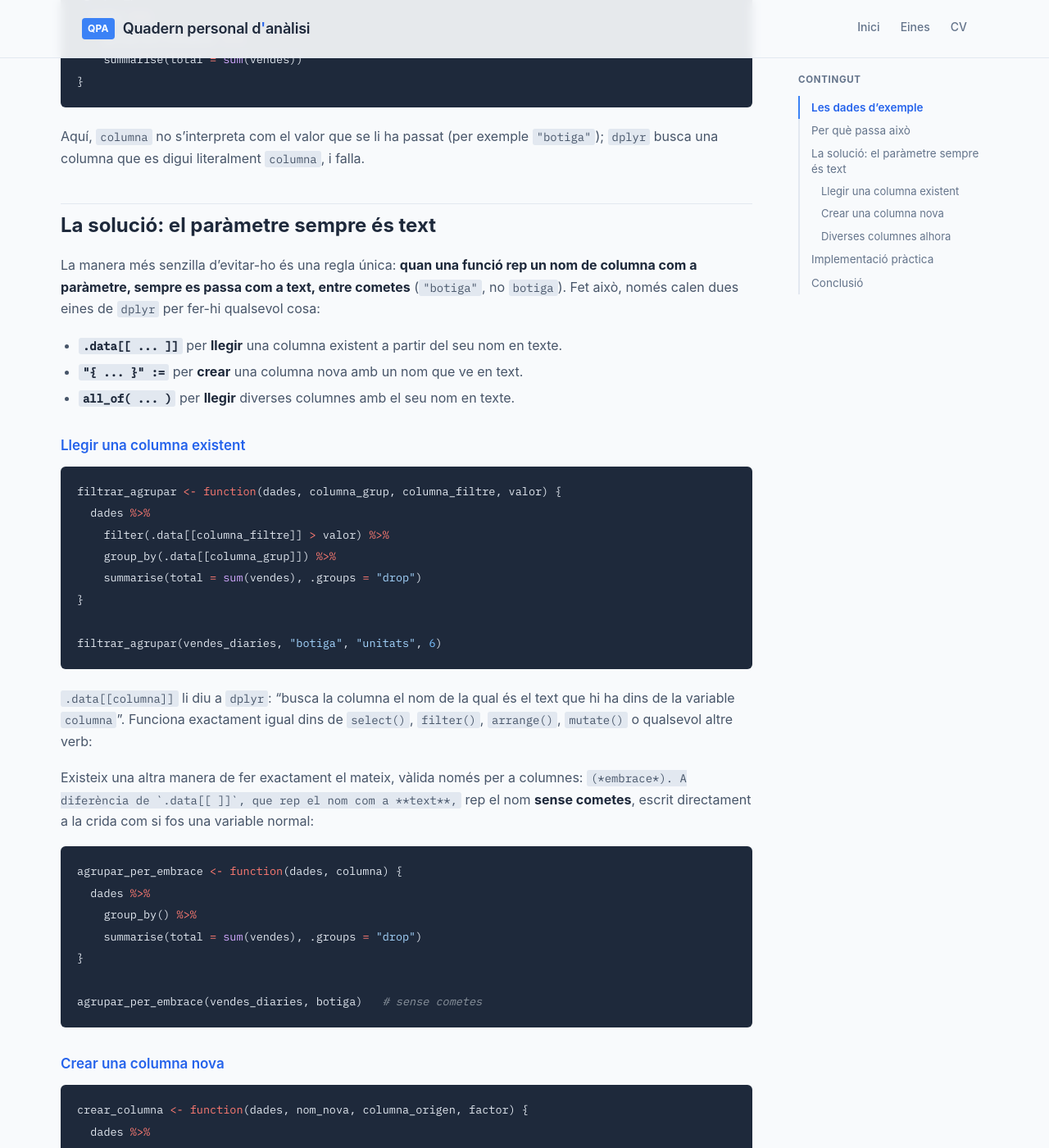
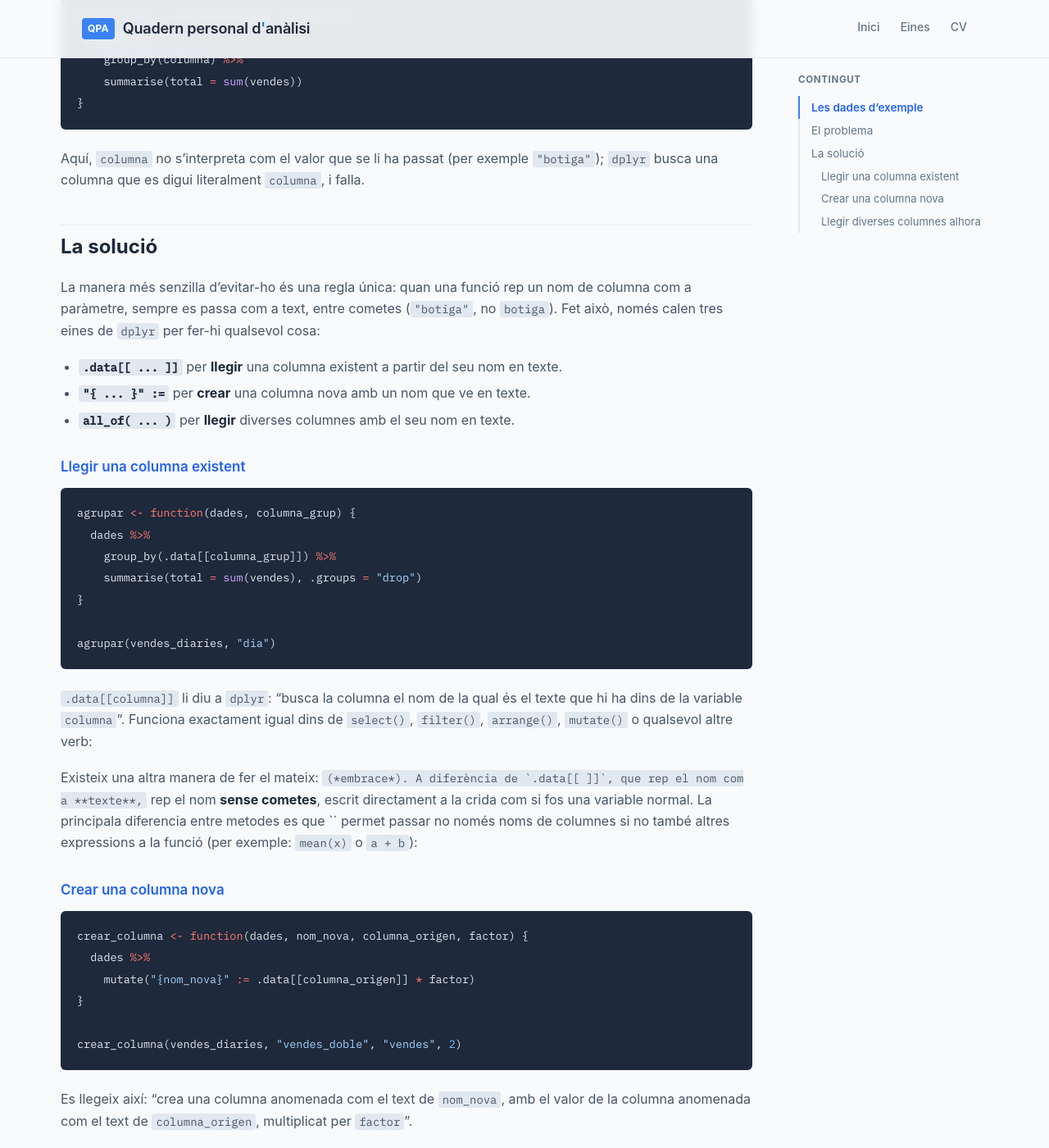
Before and after one commit to alberthr/alberthr.github.io, a Jekyll site: the page built from _posts/2026-04-22-columnes-dinamiques-dplyr.md, in a window 1280 px wide and 1400 px high, scrolled down 1187 px. Shown: the whole window at 82% size. Built offline with Jekyll 4.4.1, drawn with Linux system fonts in a browser that asks for light colours; comment, search, counter and statistics services are not loaded; some of the changed text lies outside the part shown.

Commit message:
Update 2026-04-22-columnes-dinamiques-dplyr.md

````diff
--- a/_posts/2026-04-22-columnes-dinamiques-dplyr.md
+++ b/_posts/2026-04-22-columnes-dinamiques-dplyr.md
@@ -6,11 +6,11 @@
 excerpt: "Quan es fa servir dplyr dins de funcions pròpies, el nom de columna sovint no és fix sinó un paràmetre. Una manera senzilla i consistent de fer-ho, amb un exemple de dades per a cada cas."
 ---
 
-Quan es fa servir `dplyr` dins de funcions pròpies, apareix sovint el mateix problema: el nom de la columna sobre la qual s'agrupa, es calcula o es resumeix **no està fixat al codi**, sinó que es passa com a paràmetre.
+Quan es fa servir `dplyr` dins de funcions pròpies, apareix sovint el mateix problema: el nom de la columna sobre la qual s'agrupa, es calcula o es resumeix no està fixat al codi, sinó que es passa com a paràmetre.
 
 `dplyr` està pensat per escriure's amb noms de columna literals (`group_by(botiga)`, `mutate(total = preu * unitats)`...). Aquesta sintaxi és molt còmoda per escriure codi a mà, però es torna un problema quan el nom de la columna arriba com a paràmetre d'una funció.
 
-Aquest article se centra únicament en **passar noms de columna** (mai expressions senceres com `mean(x)` o `a + b`), i mostra, amb dades reals a cada exemple, una manera senzilla i consistent de resoldre-ho.
+Aquest article se centra en **passar noms de columna**, i mostra, amb exemples, una manera senzilla i consistent de resoldre-ho.
 
 ## Les dades d'exemple
 
@@ -20,13 +20,14 @@
 library(dplyr)
 
 vendes_diaries <- tibble(
+  dia = c("Dilluns", "Dimarts", "Dilluns", "Dimarts"),
   botiga  = c("A", "A", "B", "B"),
   vendes  = c(120, 150, 80, 60),
   unitats = c(10, 12, 8, 5)
 )
 ```
 
-## Per què passa això
+## El problema
 
 `dplyr` interpreta els noms de columna de manera literal: quan s'escriu `group_by(botiga)`, `dplyr` busca una columna que es digui `botiga`, sense mirar si existeix cap variable amb aquest nom a l'entorn. Això és pràctic per escriure codi ràpid, però trenca dins d'una funció:
 
@@ -40,40 +41,29 @@
 
 Aquí, `columna` no s'interpreta com el valor que se li ha passat (per exemple `"botiga"`); `dplyr` busca una columna que es digui literalment `columna`, i falla.
 
-## La solució: el paràmetre sempre és text
+## La solució
 
-La manera més senzilla d'evitar-ho és una regla única: **quan una funció rep un nom de columna com a paràmetre, sempre es passa com a text, entre cometes** (`"botiga"`, no `botiga`). Fet això, només calen dues eines de `dplyr` per fer-hi qualsevol cosa:
+La manera més senzilla d'evitar-ho és una regla única: quan una funció rep un nom de columna com a paràmetre, sempre es passa com a text, entre cometes (`"botiga"`, no `botiga`). Fet això, només calen tres eines de `dplyr` per fer-hi qualsevol cosa:
 
 - **`.data[[ ... ]]`** per **llegir** una columna existent a partir del seu nom en texte.
-- **`"{ ... }" :=`** per **crear** una columna nova amb un nom que ve en text.
+- **`"{ ... }" :=`** per **crear** una columna nova amb un nom que ve en texte.
 - **`all_of( ... )`** per **llegir** diverses columnes amb el seu nom en texte.
 
 ### Llegir una columna existent
 
 ```r
-filtrar_agrupar <- function(dades, columna_grup, columna_filtre, valor) {
+agrupar <- function(dades, columna_grup) {
   dades %>%
-    filter(.data[[columna_filtre]] > valor) %>%
     group_by(.data[[columna_grup]]) %>%
     summarise(total = sum(vendes), .groups = "drop")
 }
 
-filtrar_agrupar(vendes_diaries, "botiga", "unitats", 6)
+agrupar(vendes_diaries, "dia")
 ```
 
-`.data[[columna]]` li diu a `dplyr`: "busca la columna el nom de la qual és el text que hi ha dins de la variable `columna`". Funciona exactament igual dins de `select()`, `filter()`, `arrange()`, `mutate()` o qualsevol altre verb:
+`.data[[columna]]` li diu a `dplyr`: "busca la columna el nom de la qual és el texte que hi ha dins de la variable `columna`". Funciona exactament igual dins de `select()`, `filter()`, `arrange()`, `mutate()` o qualsevol altre verb:
 
-Existeix una altra manera de fer exactament el mateix, vàlida només per a columnes: `{{ }}` (*embrace*). A diferència de `.data[[ ]]`, que rep el nom com a **text**, `{{ }}` rep el nom **sense cometes**, escrit directament a la crida com si fos una variable normal:
-
-```r
-agrupar_per_embrace <- function(dades, columna) {
-  dades %>%
-    group_by({{ columna }}) %>%
-    summarise(total = sum(vendes), .groups = "drop")
-}
-
-agrupar_per_embrace(vendes_diaries, botiga)   # sense cometes
-```
+Existeix una altra manera de fer el mateix: `{{ }}` (*embrace*). A diferència de `.data[[ ]]`, que rep el nom com a **texte**, `{{ }}` rep el nom **sense cometes**, escrit directament a la crida com si fos una variable normal. La principala diferencia entre metodes es que `{{ }}` permet passar no només noms de columnes si no també altres expressions a la funció (per exemple: `mean(x)` o `a + b`):
 
 
 ### Crear una columna nova
@@ -87,67 +77,24 @@
 crear_columna(vendes_diaries, "vendes_doble", "vendes", 2)
 ```
 
-
 Es llegeix així: "crea una columna anomenada com el text de `nom_nova`, amb el valor de la columna anomenada com el text de `columna_origen`, multiplicat per `factor`".
 
 
-### Diverses columnes alhora
+### Llegir diverses columnes alhora
 
-`all_of(columnes)` és la peça que li diu a `dplyr` "aquest vector de text són noms de columnes existents". Com s'ha de combinar amb la resta depèn del verb:
+La peça clau es  que avisa  que s'estan passant diverses columnes es `all_of(columnes)`. Com s'ha de combinar amb la resta depèn del verb:
 
-**Amb verbs que ja "seleccionen columnes" (`select()`, `rename()`, `arrange()`, `pull()`...), `all_of()` funciona sol, sense `across()`:**
+- Amb verbs que **"seleccionen columnes"** (`select()`, `rename()`, `arrange()`, `pull()`...), `all_of()` funciona sol, sense `across()`.
+- Amb verbs que **"calculen un valor" per columna** (`summarise()`, `mutate()` amb una funció com `sum()` o `mean()`), `all_of()` sol no és suficient, aquí cal `across()`, que és qui aplica la funció a cada columna seleccionada, una per una, i retorna un resultat per cadascuna.
 
 ```r
-seleccionar <- function(dades, columnes) {
-  dades %>% select(all_of(columnes))
+resumir <- function(dades, seleccio, suma) {
+  dades %>%
+    select(all_of(seleccio)) %>%
+    summarise(across(all_of(suma), sum))
 }
 
-seleccionar(vendes_diaries, c("botiga", "vendes"))
+resumir(vendes_diaries,
+        seleccio = c("botiga", "vendes", "unitats"),
+        suma = c("vendes", "unitats"))
 ```
-
-
-**Amb verbs que "calculen un valor" per columna (`summarise()`, `mutate()` amb una funció com `sum()` o `mean()`), `all_of()` sol no és suficient:**
-
-Aquí cal `across()`, que és qui aplica la funció a cada columna seleccionada, una per una, i retorna un resultat per cadascuna:
-
-```r
-resumir_be <- function(dades, columnes) {
-  dades %>%
-    summarise(across(all_of(columnes), sum))
-}
-
-resumir_be(vendes_diaries, c("vendes", "unitats"))
-```
-
-
-## Implementació pràctica
-
-Un exemple que combina totes les peces anteriors en una sola funció: agrupa per una columna (text), crea una columna calculada amb un nom (text) i resumeix un conjunt de columnes (vector de text).
-
-```r
-resum_dinamic <- function(dades, agrupar_per, nom_calcul, columnes_a_sumar) {
-  dades %>%
-    group_by(.data[[agrupar_per]]) %>%
-    mutate("{nom_calcul}" := vendes * 1.21) %>%
-    summarise(across(all_of(columnes_a_sumar), sum), .groups = "drop")
-}
-
-resum_dinamic(vendes_diaries, agrupar_per = "botiga",
-              nom_calcul = "vendes_amb_iva", columnes_a_sumar = "vendes_amb_iva")
-```
-
-Resultat:
-
-```
-# A tibble: 2 × 2
-  botiga vendes_amb_iva
-  <chr>           <dbl>
-1 A                326.7
-2 B                169.4
-```
-
-Canviant només els arguments (`agrupar_per`, `nom_calcul`, `columnes_a_sumar`), la mateixa funció serveix per a qualsevol combinació de columnes, sense tocar ni una línia de codi.
-
-## Conclusió
-
-Amb una única regla —tractar sempre el nom de columna com a text, i fer servir `.data[[ ]]` per llegir i `"{ }" :=` per crear— n'hi ha prou per escriure funcions de `dplyr` genèriques i reutilitzables, sigui quin sigui el verb. `{{ }}` és una alternativa vàlida quan es prefereix passar el nom sense cometes, però per a un ús centrat només en columnes, quedar-se amb una sola eina (`.data[[ ]]`) evita haver de triar cada vegada entre dues maneres diferents de fer el mateix.
````
